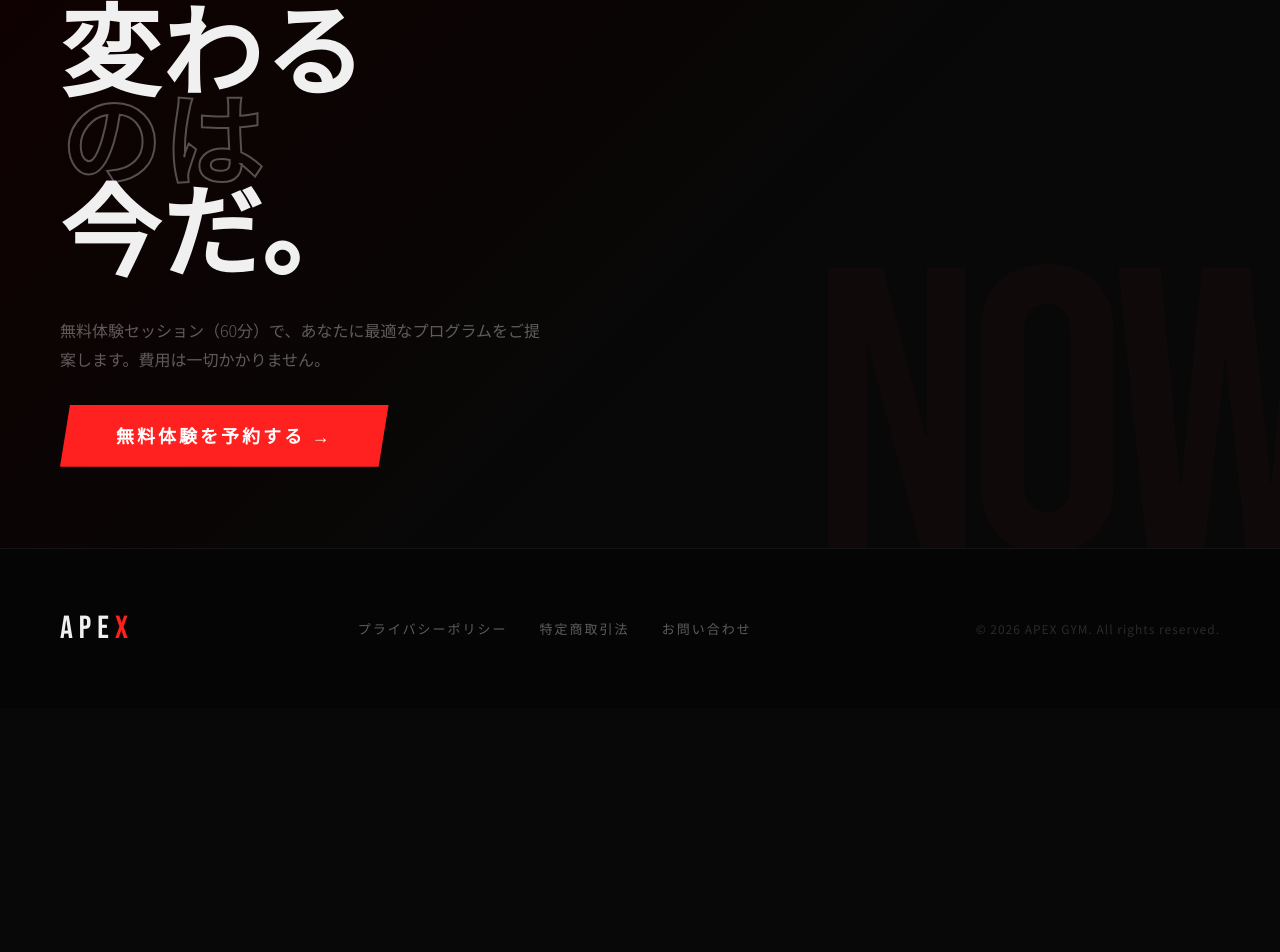
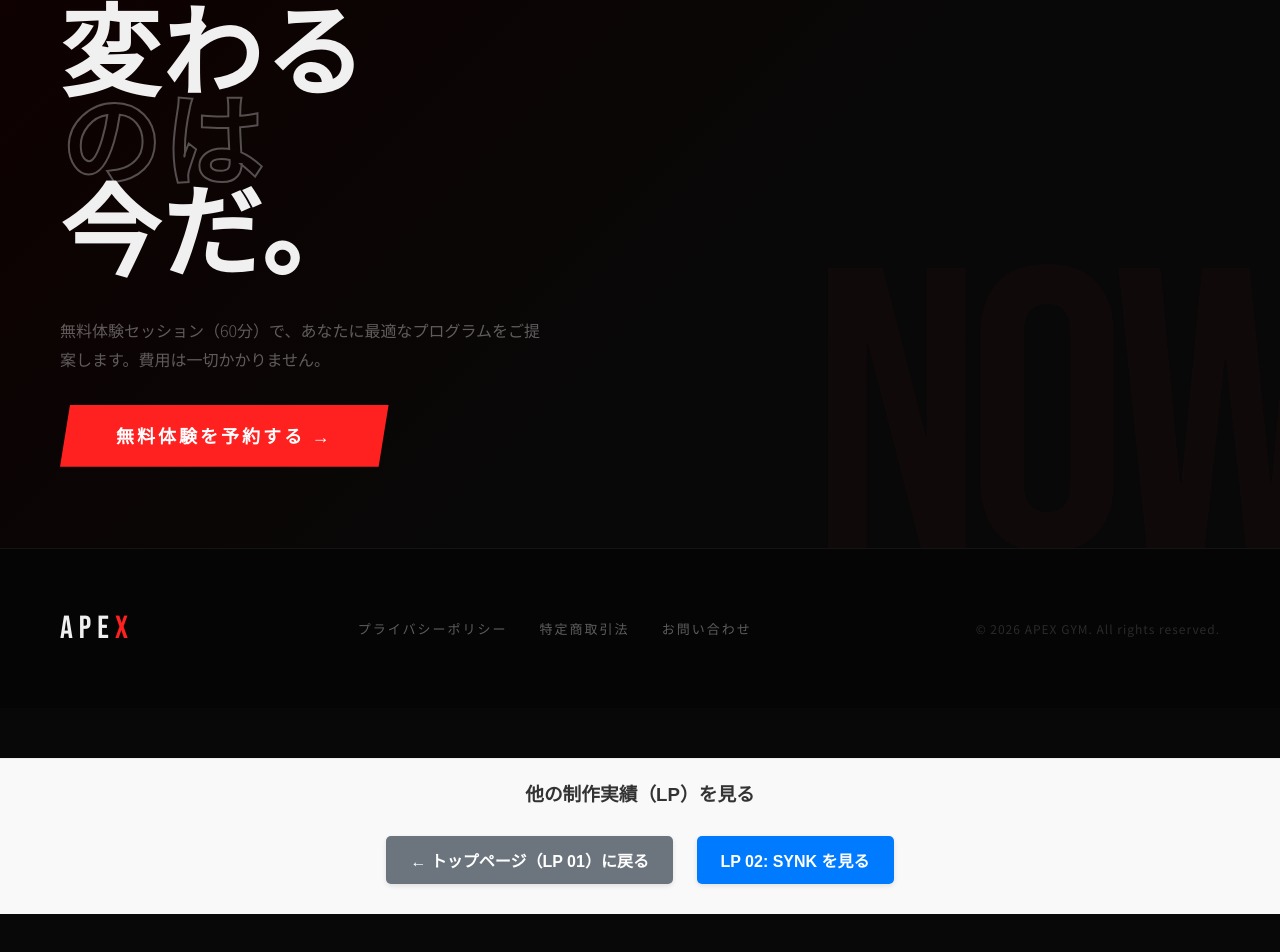
Before and after one commit to DABO28/-, a plain HTML site: page my-portfolio/lp_03_apex.html in a window 1280 px wide. Shown: the part 4298-5250 px from the top of the page. Before the commit the page ends 5006 px from the top, so only its background shows below. Drawn offline with nearby package versions, Linux system fonts and the light colour scheme; a web font is replaced by a local one.

Commit message:
Update lp_03_apex.html

```diff
--- a/my-portfolio/lp_03_apex.html
+++ b/my-portfolio/lp_03_apex.html
@@ -1069,5 +1069,16 @@
 
 document.querySelectorAll('.reveal').forEach(el => observer.observe(el));
 </script>
+<div style="text-align: center; margin: 50px 0; padding: 20px; background: #f9f9f9; border-top: 1px solid #eee;">
+    <h3 style="color: #333; margin-bottom: 20px; font-family: sans-serif;">他の制作実績（LP）を見る</h3>
+
+    <a href="index.html" style="display: inline-block; padding: 12px 24px; margin: 10px; background-color: #6c757d; color: white; text-decoration: none; border-radius: 5px; font-weight: bold; font-family: sans-serif; box-shadow: 0 2px 5px rgba(0,0,0,0.1);">
+        ← トップページ（LP 01）に戻る
+    </a>
+
+    <a href="lp_02_synk.html" style="display: inline-block; padding: 12px 24px; margin: 10px; background-color: #007bff; color: white; text-decoration: none; border-radius: 5px; font-weight: bold; font-family: sans-serif; box-shadow: 0 2px 5px rgba(0,0,0,0.1);">
+        LP 02: SYNK を見る
+    </a>
+</div>
 </body>
 </html>
```
